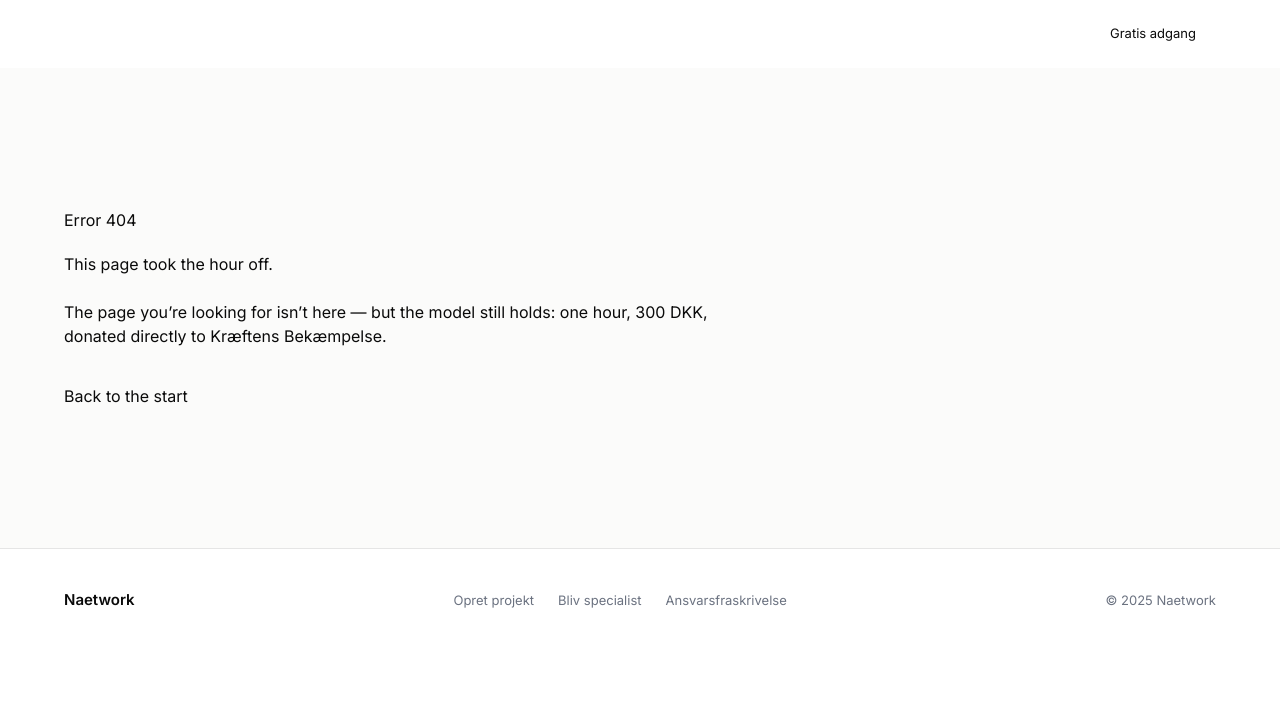
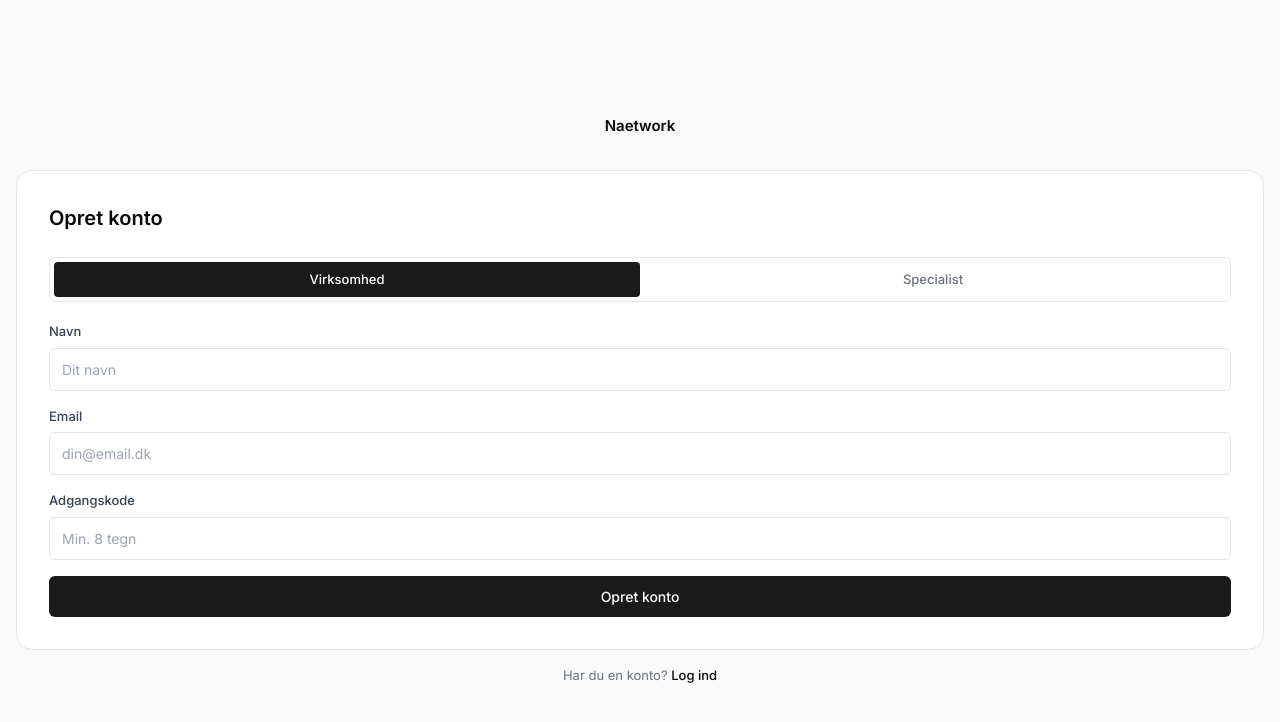
Before and after one commit to mikkelstreet-png/Naetwork, a Next.js app: page /signup in a window 1280 px wide. Before the commit this address had no page. Shown: the top 722 px of the page. Built offline with nearby package versions, Linux system fonts and the light colour scheme.

Commit message:
redesign: app/signup/page.tsx

```diff
--- /dev/null
+++ b/app/signup/page.tsx
@@ -0,0 +1,147 @@
+'use client';
+
+import Link from 'next/link';
+import { useState } from 'react';
+import { createClient } from '@/lib/supabase';
+
+export default function SignupPage() {
+  const [name, setName] = useState('');
+  const [email, setEmail] = useState('');
+  const [password, setPassword] = useState('');
+  const [role, setRole] = useState<'business' | 'specialist'>('business');
+  const [loading, setLoading] = useState(false);
+  const [error, setError] = useState('');
+  const [done, setDone] = useState(false);
+
+  async function handleSubmit(e: React.FormEvent) {
+    e.preventDefault();
+    setLoading(true);
+    setError('');
+    const supabase = createClient();
+
+    const { data, error: signUpError } = await supabase.auth.signUp({
+      email,
+      password,
+      options: { data: { name, user_type: role } },
+    });
+
+    if (signUpError) {
+      setError(signUpError.message);
+      setLoading(false);
+      return;
+    }
+
+    if (data.user) {
+      await supabase.from('profiles').upsert({
+        user_id: data.user.id,
+        user_type: role,
+        name,
+        email,
+      });
+    }
+
+    setDone(true);
+    setLoading(false);
+  }
+
+  if (done) {
+    return (
+      <div className="min-h-screen flex flex-col items-center justify-center bg-[#f9f9f9] px-4">
+        <div className="w-full max-w-sm bg-white border border-[#e5e5e5] rounded-xl p-8 text-center">
+          <div className="text-3xl mb-4">✓</div>
+          <h2 className="text-[18px] font-semibold text-[#0a0a0a] mb-2">Konto oprettet</h2>
+          <p className="text-[14px] text-[#6b7280]">
+            Tjek din email og bekræft din konto. Derefter kan du{' '}
+            <Link href="/login" className="text-[#0a0a0a] underline">logge ind</Link>.
+          </p>
+        </div>
+      </div>
+    );
+  }
+
+  return (
+    <div className="min-h-screen flex flex-col items-center justify-center bg-[#f9f9f9] px-4">
+      <div className="w-full maw-w-sm">
+        <Link href="/" className="block mb-8 text-center font-semibold text-[15px] text-[#0a0a0a]">
+          Naetwork
+        </Link>
+        <div className="bg-white border border-[#e5e5e5] rounded-xl p-8">
+          <h1 className="text-[20px] font-semibold text-[#0a0a0a] mb-6">Opret konto</h1>
+
+          {/* Role toggle */}
+          <div className="flex rounded-md border border-[#e5e5e5] p-1 mb-5">
+            {(['business', 'specialist'] as const).map((r) => (
+              <button
+                key={r}
+                type="button"
+                onClick={() => setRole(r)}
+                className={`flex-1 rounded py-2 text-[13px] font-medium transition-colors ${
+                  role === r
+                    ? 'bg-[#1a1a1a] text-white'
+                    : 'text-[#6b7280] hover:text-[#0a0a0a]'
+                }`}
+              >
+                {r === 'business' ? 'Virksomhed' : 'Specialist'}
+              </button>
+            ))}
+          </div>
+
+          <form onSubmit={handleSubmit} className="flex flex-col gap-4">
+            <div>
+              <label className="block text-[13px] font-medium text-[#374151] mb-1.5">Navn</label>
+              <input
+                type="text"
+                required
+                value={name}
+                onChange={(e) => setName(e.target.value)}
+                className="w-full rounded-md border border-[#e5e5e5] bg-white px-3 py-2.5 text-[14px] outline-none focus:border-[#1a1a1a] transition-colors"
+                placeholder="Dit navn"
+              />
+            </div>
+            <div>
+              <label className="block text-[13px] font-medium text-[#374151] mb-1.5">Email</label>
+              <input
+                type="email"
+                required
+                value={email}
+                onChange={(e) => setEmail(e.target.value)}
+                className="w-full rounded-md border border-[#e5e5e5] bg-white px-3 py-2.5 text-[14px] outline-none focus:border-[#1a1a1a] transition-colors"
+                placeholder="din@email.dk"
+              />
+            </div>
+            <div>
+              <label className="block text-[13px] font-medium text-[#374151] mb-1.5">Adgangskode</label>
+              <input
+                type="password"
+                required
+                minLength={8}
+                value={password}
+                onChange={(e) => setPassword(e.target.value)}
+                className="w-full rounded-md border border-[#e5e5e5] bg-white px-3 py-2.5 text-[14px] outline-none focus:border-[#1a1a1a] transition-colors"
+                placeholder="Min. 8 tegn"
+              />
+            </div>
+            {error && (
+              <p className="text-[13px] text-red-600 bg-red-50 border border-red-200 rounded-md px-3 py-2">
+                {error}
+              </p>
+            )}
+            <button
+              type="submit"
+              disabled={loading}
+              className="w-full rounded-md bg-[#1a1a1a] py-2.5 text-[14px] font-medium text-white hover:bg-[#333] transition-colors disabled:opacity-50"
+            >
+              {loading ? 'Opretter konto…' : 'Opret konto'}
+            </button>
+          </form>
+        </div>
+        <p className="mt-4 text-center text-[13px] text-[#6b7280]">
+          Har du en konto?{' '}
+          <Link href="/login" className="text-[#0a0a0a] font-medium hover:underline">
+            Log ind
+          </Link>
+        </p>
+      </div>
+    </div>
+  );
+}
```
